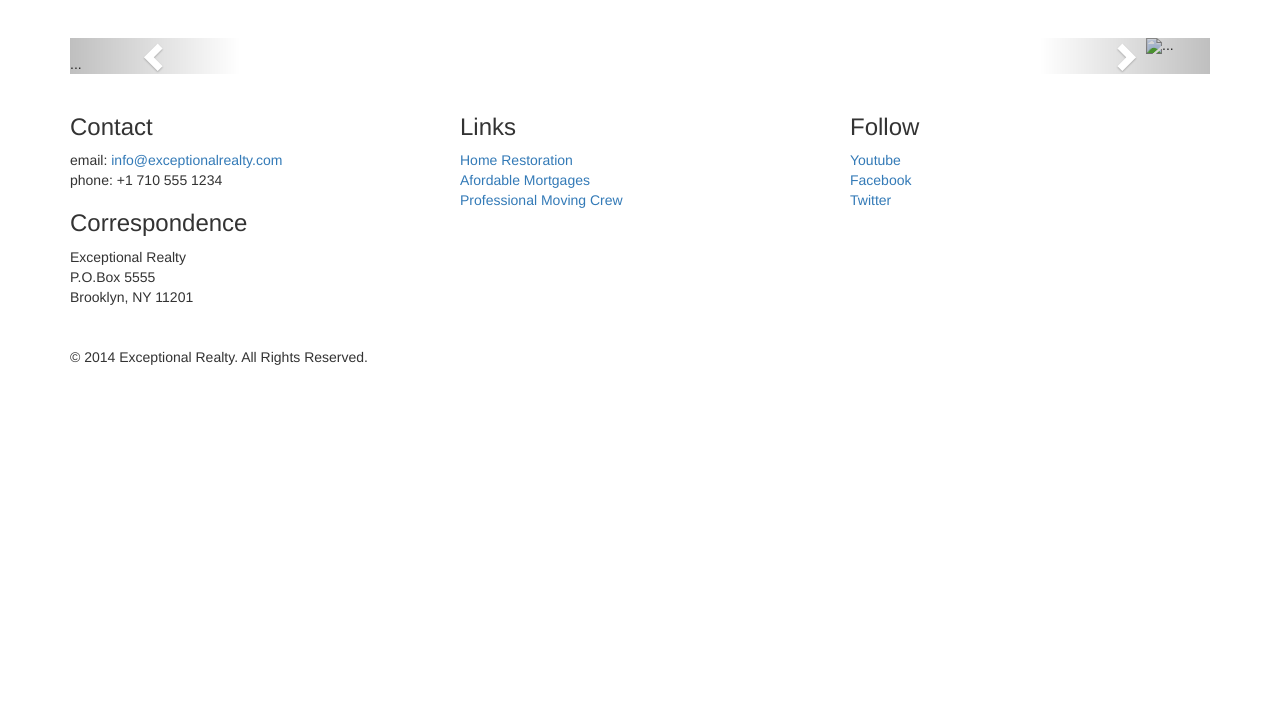
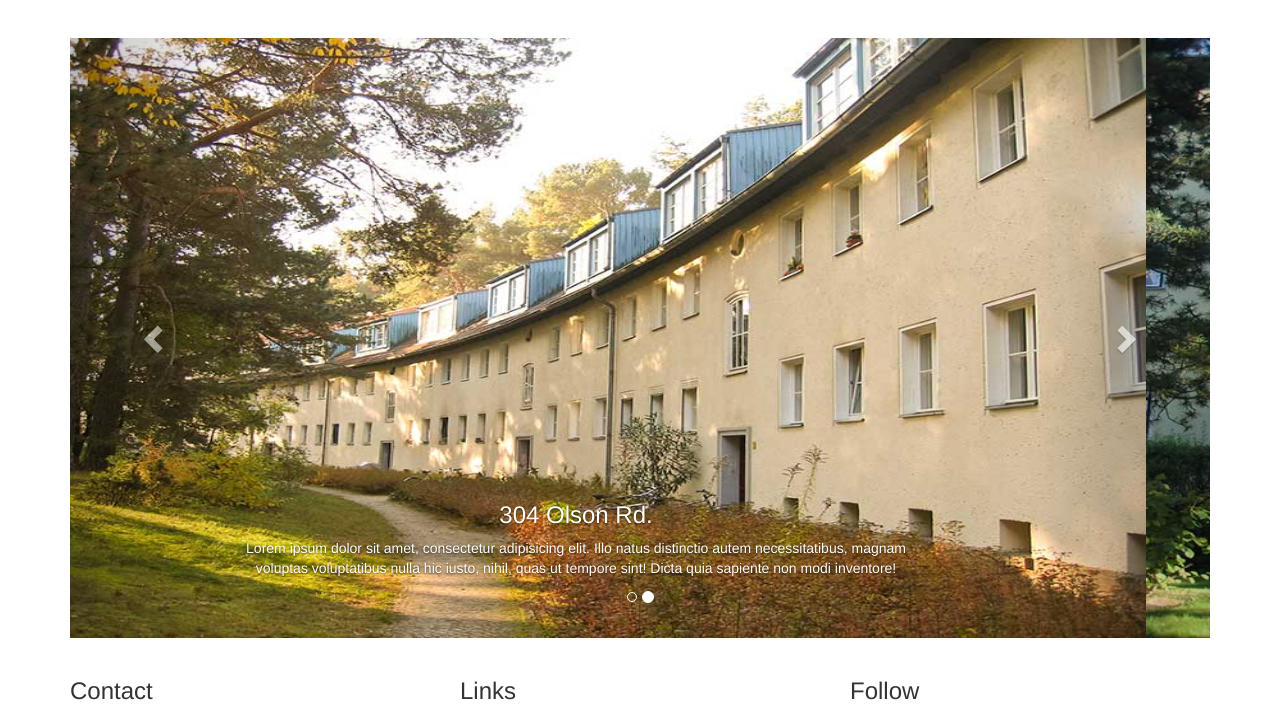
Before and after one commit to leslietou/exceptional-realty-bootstrapped, a plain HTML site: page new-properties.html in a window 1280 px wide. Shown: the part 54-765 px from the top of the page. Drawn offline with nearby package versions, Linux system fonts and the light colour scheme.

Commit message:
add images and size adjustments to carousel

```diff
--- a/css/override.css
+++ b/css/override.css
@@ -10,3 +10,41 @@ img, video, audio, iframe, table, form {
 .row{
 	margin-bottom: 20px;
 }
+
+
+/*/////// CAROUSEL STYLES media queries ////////*/
+
+#carousel-example-generic .item img {
+	height: auto;
+
+}
+
+.carousel-caption p{
+	display: none;
+
+}
+
+
+@media only screen and (min-width: 768px){
+	#carousel-example-generic .item img {
+	height: 384px;
+	}
+
+}
+
+@media only screen and (min-width: 992px){
+	#carousel-example-generic .item img {
+	height: 496px;
+	}
+	.carousel-caption p{
+	display: block;
+
+}
+}
+
+@media only screen and (min-width: 1200px){
+	#carousel-example-generic .item img {
+	height: 600px;
+	}
+
+}
--- a/new-properties.html
+++ b/new-properties.html
@@ -69,26 +69,26 @@
               <ol class="carousel-indicators">
                 <li data-target="#carousel-example-generic" data-slide-to="0" class="active"></li>
                 <li data-target="#carousel-example-generic" data-slide-to="1"></li>
-                <li data-target="#carousel-example-generic" data-slide-to="2"></li>
               </ol>
 
               <!-- Wrapper for slides -->
               <div class="carousel-inner" role="listbox">
                 <div class="item active">
-                  <img src="..." alt="...">
+                  <img src="images/new-1.jpg" alt="304 Olson Rd.">
                   <div class="carousel-caption">
-                    ...
+                    <h3>304 Olson Rd.</h3>
+                    <p>Lorem ipsum dolor sit amet, consectetur adipisicing elit. Illo natus distinctio autem necessitatibus, magnam voluptas voluptatibus nulla hic iusto, nihil, quas ut tempore sint! Dicta quia sapiente non modi inventore!</p>
                   </div>
                 </div>
 
                 <div class="item">
-                  <img src="..." alt="...">
+                  <img src="images/new-2.jpg" alt="9872 Freemont Dr.">
                   <div class="carousel-caption">
-                    ...
+                    <h3>9872 Freemont Dr.</h3>
+                    <p>Lorem ipsum dolor sit amet, consectetur adipisicing elit. Nesciunt, numquam eaque error? Consectetur doloribus, praesentium fuga quos consequatur sapiente, suscipit repellendus molestiae quis facilis assumenda voluptate quisquam perspiciatis aut, consequuntur!</p>
                   </div>
                 </div>
-                ...
-              </div>
+              </div> <!-- .carousel-inner -->
 
               <!-- Controls -->
               <a class="left carousel-control" href="#carousel-example-generic" role="button" data-slide="prev">
```
